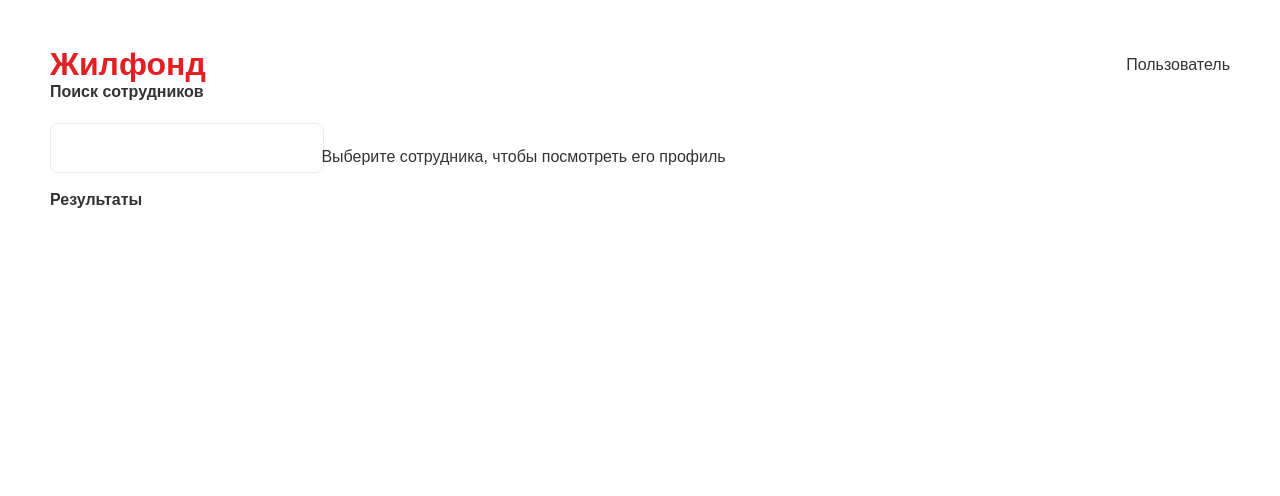
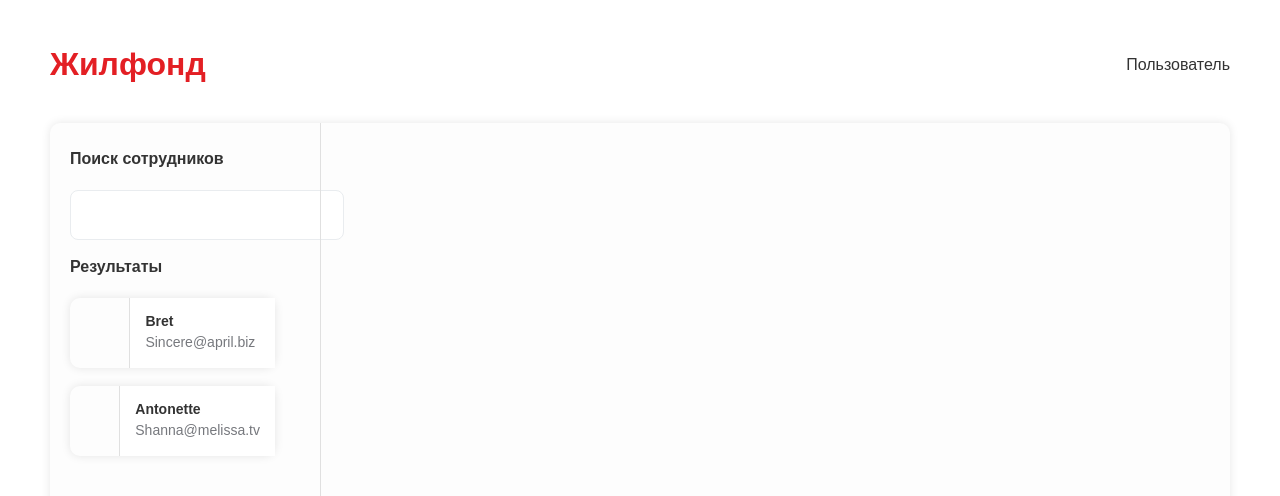
Before and after one commit to ArsenA527/tt-front-dev, a Vue app: page / in a window 1280 px wide. Shown: the top 496 px of the page. Built offline with nearby package versions, Linux system fonts and the light colour scheme.

Commit message:
make layout for sidebar

```diff
--- a/public/style.css
+++ b/public/style.css
@@ -52,5 +52,9 @@ a {
 .main {
     display: flex;
     justify-content: space-between;
-    align-items: center;
+    height: 575px;
+
+    border-radius: 10px;
+    background: #FDFDFD;
+    box-shadow: 0px 0px 10px 0px rgba(0, 0, 0, 0.10);
 }
--- a/src/App.vue
+++ b/src/App.vue
@@ -30,6 +30,8 @@ export default {
 <style lang="scss">
 
 .header {
+  margin-bottom: 40px;
+
   &__wrapper {
     display: flex;
     justify-content: space-between;
--- a/src/components/MainView.vue
+++ b/src/components/MainView.vue
@@ -1,22 +1,21 @@
 <template>
   <div class="content">
-    <UserItem />
   </div>
 </template>
 
 <script>
-import UserItem from './UserItem.vue';
 
 export default {
     data() {
       return {};
     },
-    components: { UserItem }
 }
 </script>
 
 <style lang="scss">
   .content {
     width: 77%;
+    height: 100%;
+    border-left: 1px solid #E0E0E0;
   }
 </style>
--- a/src/components/Sidebar.vue
+++ b/src/components/Sidebar.vue
@@ -9,31 +9,35 @@
     <p class="aside__title">
       Результаты
     </p>
-    <ul>
-
-    </ul>
+    <UserList />
   </aside>
 </template>
 
 <script>
-
+import UserList from './UserList.vue';
 
 export default {
-  data() {
-    return {}
-  }
+    data() {
+        return {};
+    },
+    components: { UserList }
 }
 </script>
 
 
 <style lang="scss">
   .aside {
+    padding: 27px 31px 27px 20px;
     width: calc(100% - 975px);
 
     &__title {
       margin-bottom: 22px;
       font-size: 16px;
       font-weight: 600;
+    }
+
+    &__title:last-child {
+      margin-bottom: 18px;
     }
 
     &__label {
--- a/src/components/UserItem.vue
+++ b/src/components/UserItem.vue
@@ -1,8 +1,23 @@
 <template>
   <div>
-    <div>
-      Выберите сотрудника, чтобы посмотреть его профиль
-    </div>
+    <li class="user__item">
+      <div class="user__image">
+        <img src="" alt="">
+      </div>
+      <div class="user__info">
+        <p class="user__name">Bret</p>
+        <p class="user__mail">Sincere@april.biz</p>
+      </div>
+    </li>
+    <li class="user__item">
+      <div class="user__image">
+        <img src="" alt="">
+      </div>
+      <div class="user__info">
+        <p class="user__name">Antonette</p>
+        <p class="user__mail">Shanna@melissa.tv</p>
+      </div>
+    </li>
   </div>
 </template>
 
@@ -14,3 +29,45 @@ export default {
   }
 }
 </script>
+
+<style lang="scss">
+  .user {
+    &__item:not(:last-child) {
+      margin-bottom: 18px;
+    }
+
+    &__item {
+      display: flex;
+      border-radius: 10px;
+      box-shadow: 0px 0px 10px 0px rgba(0, 0, 0, 0.10);
+    }
+
+    &__item:hover .user__info,
+    &__item:active .user__info {
+      background: #E0E0E0;
+    }
+
+    &__image {
+      width: 70px;
+      height: 70px;
+      border-right: 1px solid #E0E0E0;
+    }
+
+    &__info {
+      width: calc(100% - 70px);
+      padding: 15px;
+      font-size: 14px;
+      background: #FFF;
+    }
+
+    &__name {
+      margin-bottom: 5px;
+      color: #333;
+      font-weight: 600;
+    }
+
+    &__mail {
+      color: #76787D;
+    }
+  }
+</style>
--- /dev/null
+++ b/src/components/UserList.vue
@@ -0,0 +1,20 @@
+<template>
+  <ul class="list-reset user__list">
+    <UserItem />
+  </ul>
+</template>
+
+
+<script>
+import UserItem from './UserItem.vue';
+
+export default {
+  components: {
+    UserItem
+},
+};
+</script>
+
+<style lang="scss">
+
+</style>
```
